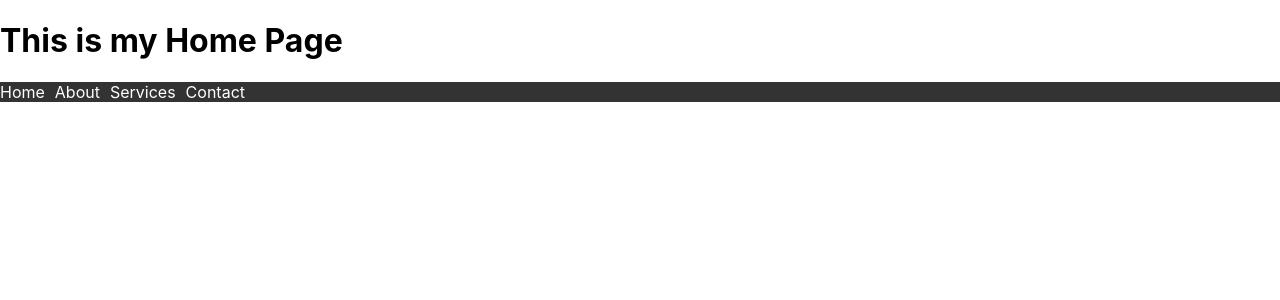
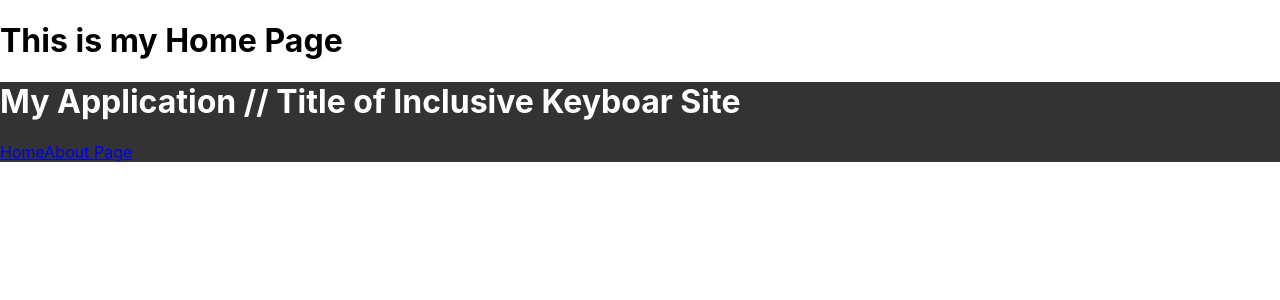
Before and after one commit to Annelisebx/capstone_annelise, a React (Create React App) app: page / in a window 1280 px wide. Shown: the top 300 px of the page. Built offline with nearby package versions, Linux system fonts and the light colour scheme.

Commit message:
Navigation Routes

```diff
--- a/package.json
+++ b/package.json
@@ -8,6 +8,7 @@
     "@testing-library/user-event": "^13.5.0",
     "react": "^18.2.0",
     "react-dom": "^18.2.0",
+    "react-router-dom": "^6.15.0",
     "react-scripts": "5.0.1",
     "web-vitals": "^2.1.4"
   },
--- /dev/null
+++ b/src/components/About.js
@@ -0,0 +1,8 @@
+// Home.js
+import React from 'react';
+
+function AboutPage() {
+  return <div>This is the About page.</div>;
+}
+
+export default AboutPage;
--- a/src/components/NavBar.js
+++ b/src/components/NavBar.js
@@ -1,16 +1,17 @@
 import React from 'react';
 import './Navbar.css'; // Create this file for styling if needed
+import About from './About';
 
 const Navbar = () => {
   return (
-    <nav className="navbar">
-      <ul className="nav-links">
-        <li><a href="#">Home</a></li>
-        <li><a href="#">About</a></li>
-        <li><a href="#">Services</a></li>
-        <li><a href="#">Contact</a></li>
-      </ul>
-    </nav>
+    <div className="navbar">
+      <h1>My Application // Title of Inclusive Keyboar Site</h1>
+      <div className="links">
+        <a href="/">Home</a>
+        <a href="/About">About Page</a>
+      </div>
+
+    </div>
   );
 };
 
--- a/src/index.js
+++ b/src/index.js
@@ -1,4 +1,5 @@
 import React from 'react';
+import { BrowserRouter as Router, Switch, Route } from 'react-router-dom';
 import ReactDOM from 'react-dom/client';
 import './index.css';
 import reportWebVitals from './reportWebVitals';
```
Also changed, not shown: src/App.js (+19 -16 lines), src/Fonts.js (added, +29 -0 lines), src/components/Home.js (added, +8 -0 lines), 1 other file (tests, documents, lock files or other folders).
